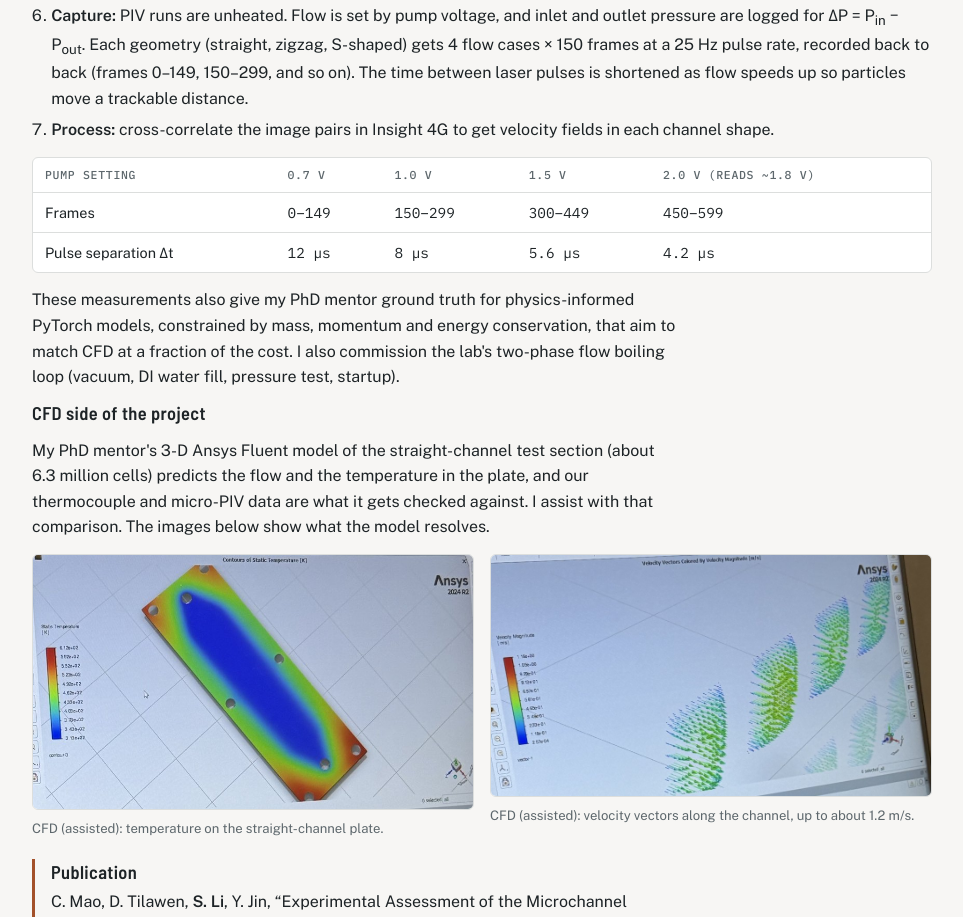
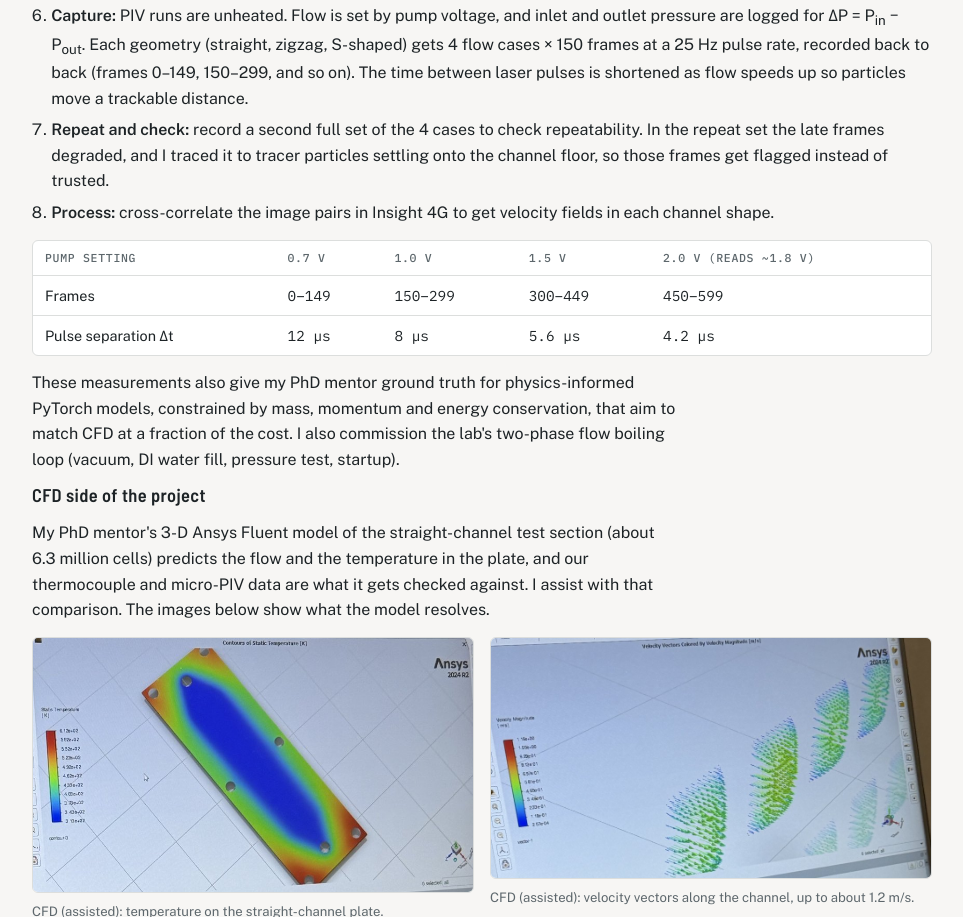
Before and after one commit to SamLi-Digital/SamLi-Digital.github.io, a plain HTML site: page index.html in a window 1280 px wide. Shown: the part 7493-8410 px from the top of the page, without its empty margins (158-1121 px from the left). Drawn offline with nearby package versions, Linux system fonts and the light colour scheme.

Commit message:
Add PIV repeat set and deposition finding
Co-Authored-By: Claude Opus 5.5 <noreply@anthropic.com>
Claude-Session: https://claude.ai/code/session_01DhgHDpajNhggXGm1MdLkvr

```diff
--- a/index.html
+++ b/index.html
@@ -244,6 +244,7 @@ footer{font-size:.85rem;color:var(--muted)}
       <li><b>Dark setup:</b> lights off and the enclosure closed; switch the laser from standby to on at 28 A and start a new run folder in Insight 4G.</li>
       <li><b>Timing:</b> sync the Phantom high-speed camera (Phantom Camera Control) to the laser through TSI Insight 4G, switching the camera trigger from internal to external.</li>
       <li><b>Capture:</b> PIV runs are unheated. Flow is set by pump voltage, and inlet and outlet pressure are logged for ΔP = P<sub>in</sub> − P<sub>out</sub>. Each geometry (straight, zigzag, S-shaped) gets 4 flow cases × 150 frames at a 25 Hz pulse rate, recorded back to back (frames 0–149, 150–299, and so on). The time between laser pulses is shortened as flow speeds up so particles move a trackable distance.</li>
+      <li><b>Repeat and check:</b> record a second full set of the 4 cases to check repeatability. In the repeat set the late frames degraded, and I traced it to tracer particles settling onto the channel floor, so those frames get flagged instead of trusted.</li>
       <li><b>Process:</b> cross-correlate the image pairs in Insight 4G to get velocity fields in each channel shape.</li>
     </ol>
     <div class="tbl"><table>
```
